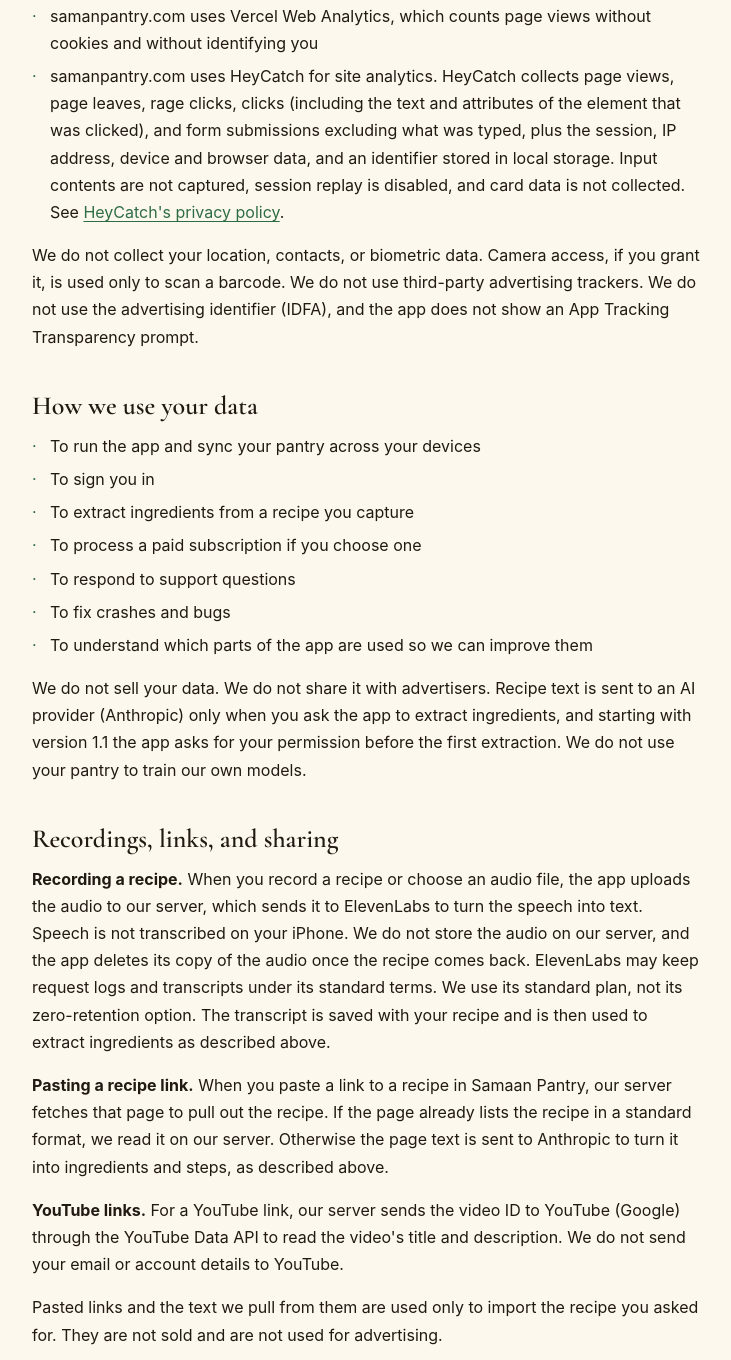
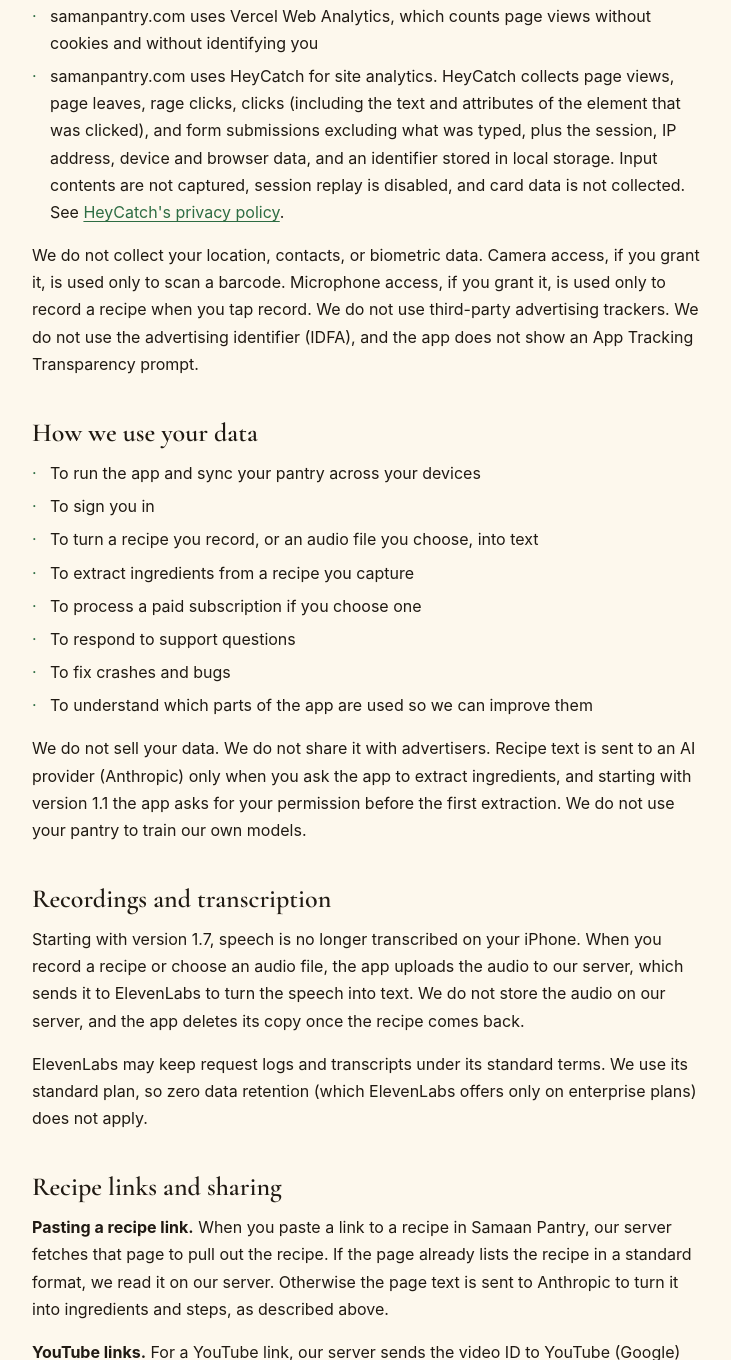
Before and after one commit to Pakiboy23/saman-landing, a plain HTML site: page privacy.html in a window 1280 px wide. Shown: the part 1440-2800 px from the top of the page, without its empty margins (272-1003 px from the left). Drawn offline with Linux system fonts and the light colour scheme; a script that the page names is missing.

Commit message:
privacy: disclose ElevenLabs server transcription for recordings (1.7)

```diff
--- a/privacy.html
+++ b/privacy.html
@@ -113,7 +113,7 @@ analytics.init({
     <li>Items, quantities, expiration dates, and notes you add</li>
     <li>Pantries, stores, and shopping lists you create</li>
     <li>Recipes you capture, including transcripts sent to extract ingredients</li>
-    <li>Audio you record or choose to capture a recipe, which is sent for transcription as described below. The full transcript of that audio is saved with your recipe</li>
+    <li>Recipe recordings and audio files you choose to turn into text. We send them to be transcribed and do not keep the audio on our server</li>
     <li>Recipe links you paste, and the recipe text we pull from those pages</li>
   </ul>
 
@@ -133,12 +133,13 @@ analytics.init({
     <li>samanpantry.com uses HeyCatch for site analytics. HeyCatch collects page views, page leaves, rage clicks, clicks (including the text and attributes of the element that was clicked), and form submissions excluding what was typed, plus the session, IP address, device and browser data, and an identifier stored in local storage. Input contents are not captured, session replay is disabled, and card data is not collected. See <a href="https://heycatch.ai/privacy" target="_blank" rel="noopener">HeyCatch's privacy policy</a>.</li>
   </ul>
 
-  <p>We do not collect your location, contacts, or biometric data. Camera access, if you grant it, is used only to scan a barcode. We do not use third-party advertising trackers. We do not use the advertising identifier (IDFA), and the app does not show an App Tracking Transparency prompt.</p>
+  <p>We do not collect your location, contacts, or biometric data. Camera access, if you grant it, is used only to scan a barcode. Microphone access, if you grant it, is used only to record a recipe when you tap record. We do not use third-party advertising trackers. We do not use the advertising identifier (IDFA), and the app does not show an App Tracking Transparency prompt.</p>
 
   <h2>How we use your data</h2>
   <ul>
     <li>To run the app and sync your pantry across your devices</li>
     <li>To sign you in</li>
+    <li>To turn a recipe you record, or an audio file you choose, into text</li>
     <li>To extract ingredients from a recipe you capture</li>
     <li>To process a paid subscription if you choose one</li>
     <li>To respond to support questions</li>
@@ -148,8 +149,16 @@ analytics.init({
 
   <p>We do not sell your data. We do not share it with advertisers. Recipe text is sent to an AI provider (Anthropic) only when you ask the app to extract ingredients, and starting with version 1.1 the app asks for your permission before the first extraction. We do not use your pantry to train our own models.</p>
 
-  <h2>Recordings, links, and sharing</h2>
-  <p><strong>Recording a recipe.</strong> When you record a recipe or choose an audio file, the app uploads the audio to our server, which sends it to ElevenLabs to turn the speech into text. Speech is not transcribed on your iPhone. We do not store the audio on our server, and the app deletes its copy of the audio once the recipe comes back. ElevenLabs may keep request logs and transcripts under its standard terms. We use its standard plan, not its zero-retention option. The transcript is saved with your recipe and is then used to extract ingredients as described above.</p>
+  <h2>Recordings and transcription</h2>
+  <p>Starting with version 1.7, speech is no longer transcribed on your iPhone. When you record a recipe or choose an audio file, the app uploads the audio to our server, which sends it to ElevenLabs to turn the speech into text. We do not store the audio on our server, and the app deletes its copy once the recipe comes back.</p>
+  <p>ElevenLabs may keep request logs and transcripts under its standard terms. We use its standard plan, so zero data retention (which ElevenLabs offers only on enterprise plans) does not apply.</p>
+  <!-- TODO(owner decision, spec 9.1): say what happens to the transcript once it comes back.
+       Decided: unrelated speech will be removed and the full transcript will not be saved.
+       As of 2026-11-17 the app still saves the full raw_transcript, so do not claim unrelated
+       speech is removed until that app change ships. Do NOT use the PR #92 sentence
+       "The transcript is saved with your recipe." Fill this in before merging. -->
+
+  <h2>Recipe links and sharing</h2>
   <p><strong>Pasting a recipe link.</strong> When you paste a link to a recipe in Samaan Pantry, our server fetches that page to pull out the recipe. If the page already lists the recipe in a standard format, we read it on our server. Otherwise the page text is sent to Anthropic to turn it into ingredients and steps, as described above.</p>
   <p><strong>YouTube links.</strong> For a YouTube link, our server sends the video ID to YouTube (Google) through the YouTube Data API to read the video's title and description. We do not send your email or account details to YouTube.</p>
   <p>Pasted links and the text we pull from them are used only to import the recipe you asked for. They are not sold and are not used for advertising.</p>
@@ -160,8 +169,8 @@ analytics.init({
   <ul>
     <li><strong>Supabase.</strong> Database, authentication, and the Edge Functions that proxy recipe extraction and account deletion. Your account and pantry data live here. Supabase also receives an anonymous product-event row (random install ID, event name, and app version) that is not tied to your account. See <a href="https://supabase.com/privacy" target="_blank" rel="noopener">Supabase's privacy policy</a>.</li>
     <li><strong>HeyCatch.</strong> Product analytics from the iOS app starting with version 1.6, using the PostHog iOS SDK pointed at HeyCatch, as described above. samanpantry.com also uses HeyCatch for site analytics. That collection is described in the This website section above. See <a href="https://heycatch.ai/privacy" target="_blank" rel="noopener">HeyCatch's privacy policy</a>.</li>
-    <li><strong>ElevenLabs.</strong> Turns the audio of a recipe you record or choose into text. It receives the audio through our server, never directly from the app. Under its standard terms it may keep request logs and transcripts. See <a href="https://elevenlabs.io/privacy-policy" target="_blank" rel="noopener">ElevenLabs' privacy policy</a>.</li>
     <li><strong>Anthropic.</strong> Processes the recipe text you choose to extract (a transcript, or text from a recipe link you paste), only through our <code>extract-recipe</code> Edge Function. The iOS app never talks to Anthropic directly and never ships an API key. See <a href="https://www.anthropic.com/privacy" target="_blank" rel="noopener">Anthropic's privacy policy</a>.</li>
+    <li><strong>ElevenLabs.</strong> Turns recipe recordings and audio files you choose into text. Audio goes from the app to our server and then to ElevenLabs. The iOS app never talks to ElevenLabs directly. ElevenLabs may keep request logs and transcripts under its standard terms. See <a href="https://elevenlabs.io/privacy-policy" target="_blank" rel="noopener">ElevenLabs' privacy policy</a>.</li>
     <li><strong>YouTube (Google).</strong> When you paste a YouTube link, receives the video ID through the YouTube Data API so our server can read the video's title and description. See <a href="https://policies.google.com/privacy" target="_blank" rel="noopener">Google's privacy policy</a>.</li>
     <li><strong>RevenueCat.</strong> Subscription status if you buy Samaan Pro. See <a href="https://www.revenuecat.com/privacy" target="_blank" rel="noopener">RevenueCat's privacy policy</a>.</li>
     <li><strong>Apple.</strong> App distribution, in-app purchases, and standard iOS diagnostics. See <a href="https://www.apple.com/legal/privacy/" target="_blank" rel="noopener">Apple's privacy policy</a>.</li>
```
